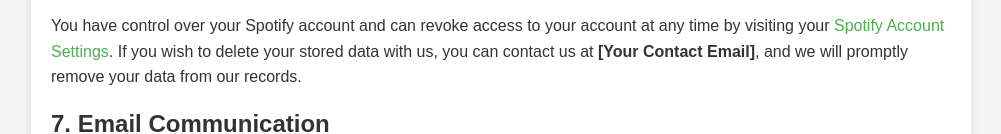
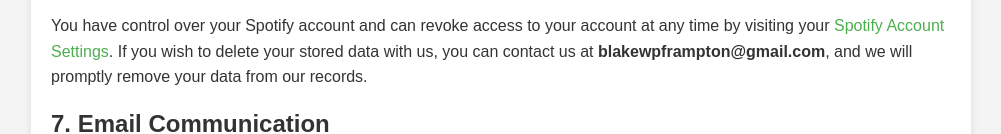
Before and after one commit to BlakeFrampton/Shufflefy, a website: page shufflefy-backend/public/privacy-policy.html in a window 1280 px wide. Shown: the part 1286-1420 px from the top of the page, without its empty margins (139-1140 px from the left). Drawn offline with Linux system fonts and the light colour scheme.

Commit message:
Update privacy-policy.html

```diff
--- a/shufflefy-backend/public/privacy-policy.html
+++ b/shufflefy-backend/public/privacy-policy.html
@@ -62,7 +62,7 @@
     <p>We take the security of your data seriously and employ appropriate technical and organizational measures to protect your data from unauthorized access, disclosure, alteration, or destruction.</p>
 
     <h2>6. User Control and Consent</h2>
-    <p>You have control over your Spotify account and can revoke access to your account at any time by visiting your <a href="https://www.spotify.com/account/">Spotify Account Settings</a>. If you wish to delete your stored data with us, you can contact us at <strong>[Your Contact Email]</strong>, and we will promptly remove your data from our records.</p>
+    <p>You have control over your Spotify account and can revoke access to your account at any time by visiting your <a href="https://www.spotify.com/account/">Spotify Account Settings</a>. If you wish to delete your stored data with us, you can contact us at <strong>blakewpframpton@gmail.com</strong>, and we will promptly remove your data from our records.</p>
 
     <h2>7. Email Communication</h2>
     <p>We will never email you unless you have explicitly consented to receive communications from us. If you have subscribed to a newsletter or provided consent to receive updates, you can unsubscribe at any time through the email preferences.</p>
```
